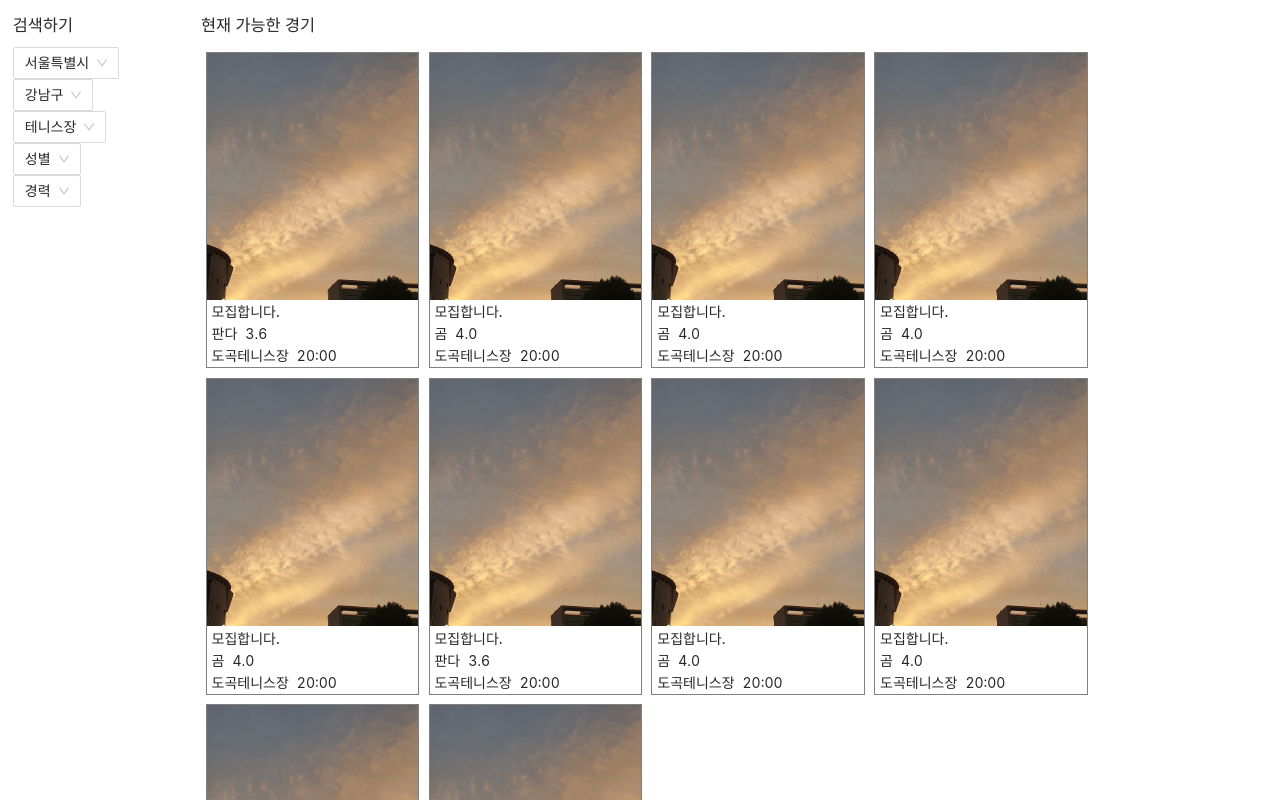
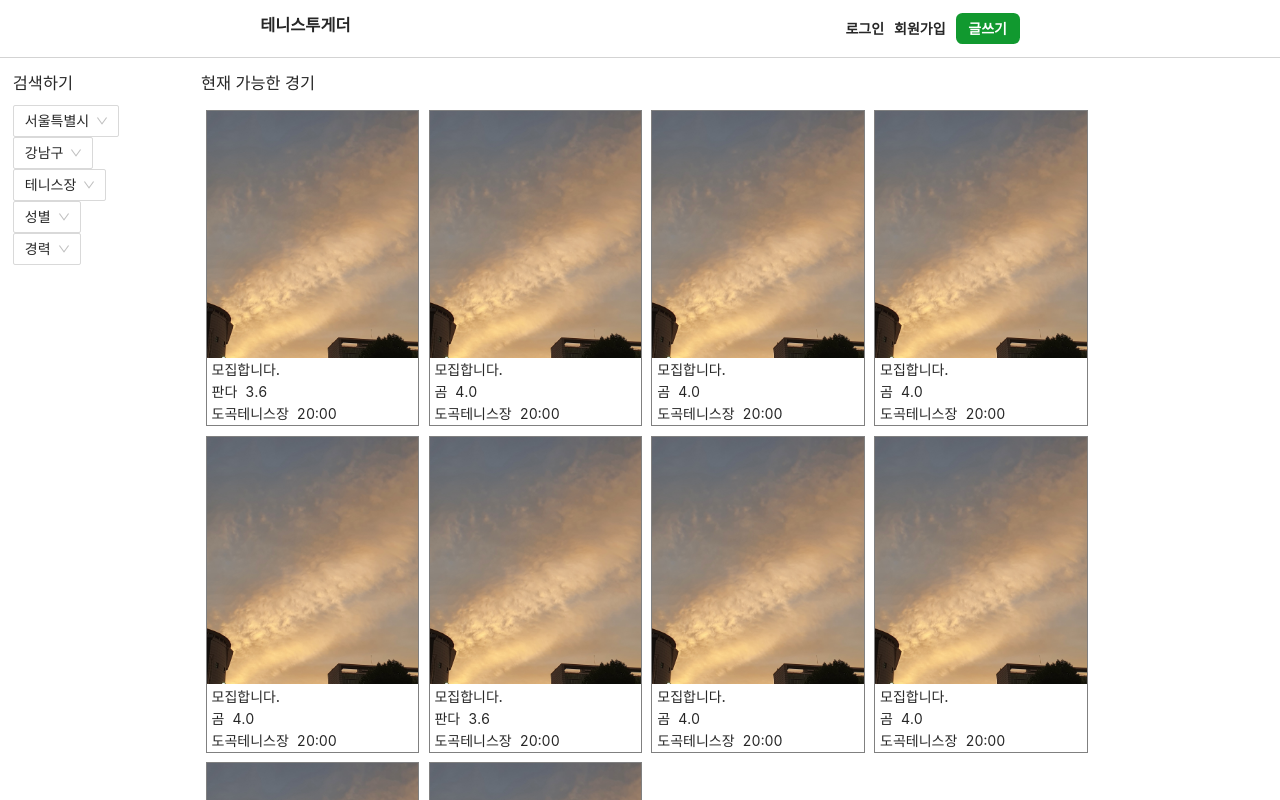
Before and after one commit to ssso-pro1/tennis-together-fe, a React (Create React App) app: page / in a window 1280 px wide. Shown: the top 800 px of the page. Built offline with nearby package versions, Linux system fonts and the light colour scheme.

Commit message:
add : navbar

```diff
--- a/src/ListPage.jsx
+++ b/src/ListPage.jsx
@@ -3,12 +3,15 @@ import ItemPage from './ItemPage';
 import Search from './Search';
 
 // import './components/list-page.scss';
-import styles from './list_page.module.css';
+import styles from './ListPage.module.css';
+import Navbar from './Navbar';
 
 const ListPage = ({ games, games: { content } }) => {
-  console.log(games);
+  // console.log(games);
 
   return (
+    <>
+      <Navbar />
       <section className={styles.listpage}>
         <div className={styles.searchDiv}>
           <h3 className={styles.title}>검색하기</h3>
@@ -27,6 +30,7 @@ const ListPage = ({ games, games: { content } }) => {
           </ul>
         </div>
       </section>
+    </>
   );
 };
 
--- /dev/null
+++ b/src/Navbar.jsx
@@ -0,0 +1,23 @@
+import React from 'react';
+import styles from './Navbar.module.css';
+// import Tennis from '/images/Tennis.svg';
+
+const Navbar = props => {
+  return (
+    // 로그인한 경우 : 종? 프로필사진, 글쓰기 버튼
+    // 안한 경우 : 로그인 회원강비 글쓰기 버튼
+    <section className={styles.navbar}>
+      <div className={styles.logoDiv}>
+        {/* <img src={Tennis} /> */}
+        <h3 className={styles.logo}>테니스투게더</h3>
+      </div>
+      <div className={styles.buttons}>
+        <span className={styles.navBtn}>로그인</span>
+        <span className={styles.navBtn}>회원가입</span>
+        <button className={styles.writeBtn}>글쓰기</button>
+      </div>
+    </section>
+  );
+};
+
+export default Navbar;
--- /dev/null
+++ b/src/Navbar.module.css
@@ -0,0 +1,33 @@
+.navbar {
+  display: flex;
+  justify-content: space-around;
+  width: 100%;
+  padding: 0.8rem;
+  border-bottom: 1px solid lightgrey;
+}
+
+.logoDiv,
+.logo {
+  margin: 0;
+}
+
+.logo,
+.buttons {
+  font-weight: bold;
+}
+
+.navBtn {
+  margin-right: 10px;
+  cursor: pointer;
+}
+
+.writeBtn {
+  cursor: pointer;
+  outline: 0;
+  border: 0;
+  background-color: #11992f;
+  padding: 0.3rem 0.8rem;
+  border-radius: 0.4rem;
+  color: white;
+  font-weight: bold;
+}
```
Also changed, not shown: src/ListPage.module.css (renamed from src/list_page.module.css). Lines whose indentation alone changed are shown as unchanged.
